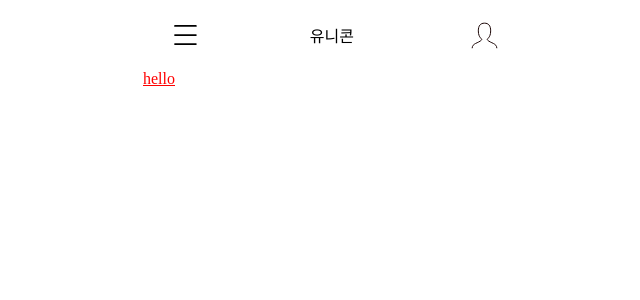
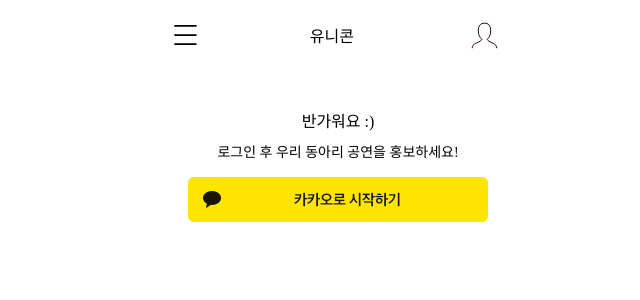
Before and after one commit to sinchonthon6/FrontEnd, a React (Create React App) app: page /login in a window 1280 px wide. Shown: the top 300 px of the page, without its empty margins (302-942 px from the left). Built offline with nearby package versions, Linux system fonts and the light colour scheme.

Commit message:
로그인 화면 로그인 뺴고 구현 완료ㅋㅋ

```diff
--- a/src/App.css
+++ b/src/App.css
@@ -1,5 +1,8 @@
 * {
+  margin: 0 auto;
+}
+
+body {
   width: 390px;
   height: 844px;
-  margin: 0px auto;
 }
--- a/src/pages/Login.js
+++ b/src/pages/Login.js
@@ -2,6 +2,8 @@
 import { useState, useEffect } from "react";
 import axios from "axios";
 import { KAKAO_USER_URI } from "../OAuth";
+import { styled } from "styled-components";
+import login from "../images/login.png";
 
 function Login() {
   const Redirect = "http://localhost:3000/auth";
@@ -16,7 +18,6 @@
       Authorization: `Bearer ${token}`,
     };
     const data = await axios.get(KAKAO_USER_URI, { headers });
-
     return data;
   };
 
@@ -40,16 +41,61 @@
     }
   }, []);
   return (
-    <div>
+    <LoginWrapper>
       {isLogin ? (
-        <div>user.nickname</div>
+        <>
+          <div className="hello">반가워요 인영님 :)</div>
+          <div className="login">유니콘에 공연 정보를 등록해 홍보하세요!</div>
+          <div className="button">
+            <p>공연 등록하러가기</p>
+          </div>
+        </>
       ) : (
-        <a href={KaKao} style={{ color: "red" }}>
-          hello
-        </a>
+        <>
+          <div className="hello">반가워요 :)</div>
+          <div className="login">로그인 후 우리 동아리 공연을 홍보하세요!</div>
+          <img
+            src={login}
+            alt="카카오톡 로그인"
+            onClick={() => {
+              console.log("login!");
+            }}
+          />
+        </>
       )}
-    </div>
+    </LoginWrapper>
   );
 }
 
+const LoginWrapper = styled.div`
+  .hello {
+    font-size: 16px;
+    text-align: center;
+    margin-top: 38px;
+  }
+  .login {
+    font-size: 14px;
+    margin-top: 9px;
+    text-align: center;
+  }
+  img {
+    display: block;
+    margin: 16px auto;
+  }
+  .button {
+    border-radius: 20px;
+    background-color: #e8e8fa;
+    color: black;
+    width: 250px;
+    height: 39px;
+    margin: 25px auto 0px;
+    box-shadow: 0px 4px 4px rgba(0, 0, 0, 0.25);
+    display: flex;
+    align-items: center;
+  }
+  .button p {
+    font-size: 12px;
+  }
+`;
+
 export default Login;
```
Also changed, not shown: src/images/login.png (added).
